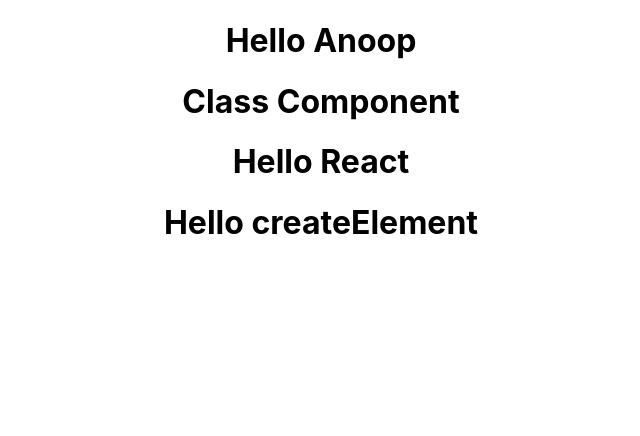
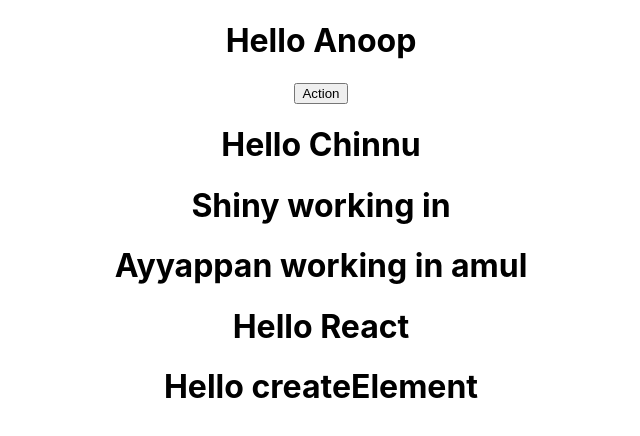
Before and after one commit to anoopnr/ReactJs, a React (Create React App) app in the folder Codevalution/hello-world/: page / in a window 1280 px wide. Shown: the top 436 px of the page, without its empty margins (319-959 px from the left). Built offline with nearby package versions, Linux system fonts and the light colour scheme.

Commit message:
passing properties to function & class comp0nents

```diff
--- a/Codevalution/hello-world/src/App.js
+++ b/Codevalution/hello-world/src/App.js
@@ -8,8 +8,10 @@
 function App() {
   return (
     <div className="App">
-      <Greet/>
-      <Welcome/>
+      <Greet name="Anoop"><button>Action</button></Greet>
+      <Greet name="Chinnu"/>
+      <Welcome name="Shiny"/>
+      <Welcome name="Ayyappan" job="amul"/>
       <Hello/>
       <HelloC/>
     </div>
--- a/Codevalution/hello-world/src/components/Greet.js
+++ b/Codevalution/hello-world/src/components/Greet.js
@@ -1,3 +1,3 @@
-const Greet=()=><h1>Hello Anoop</h1>
+const Greet=props=><div><h1>Hello {props.name}</h1>{props.children}</div>
 
 export default Greet;
--- a/Codevalution/hello-world/src/components/Welcome.js
+++ b/Codevalution/hello-world/src/components/Welcome.js
@@ -2,7 +2,7 @@
 
 class Welcome extends Component{
     render(){
-        return <h1>Class Component</h1>
+        return <h1>{this.props.name} working in {this.props.job}</h1>
     }
 }
 
```
Also changed, not shown: 1 other file (tests, documents, lock files or other folders).
